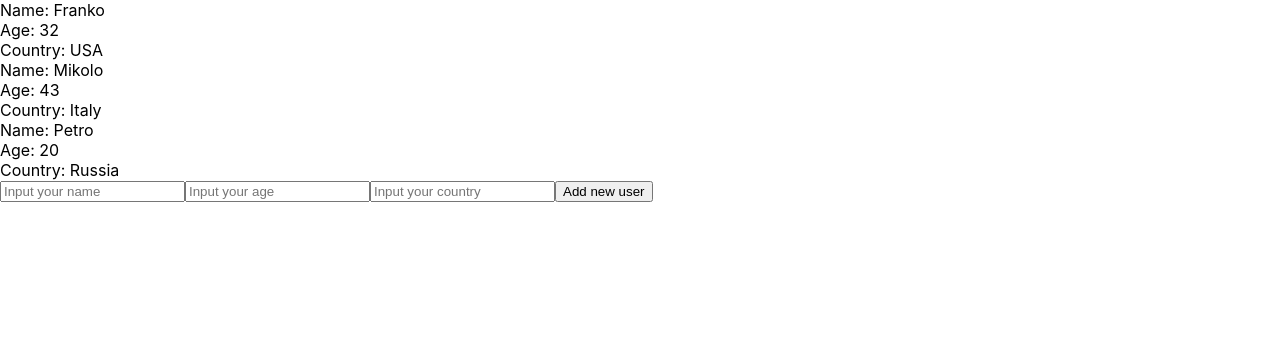
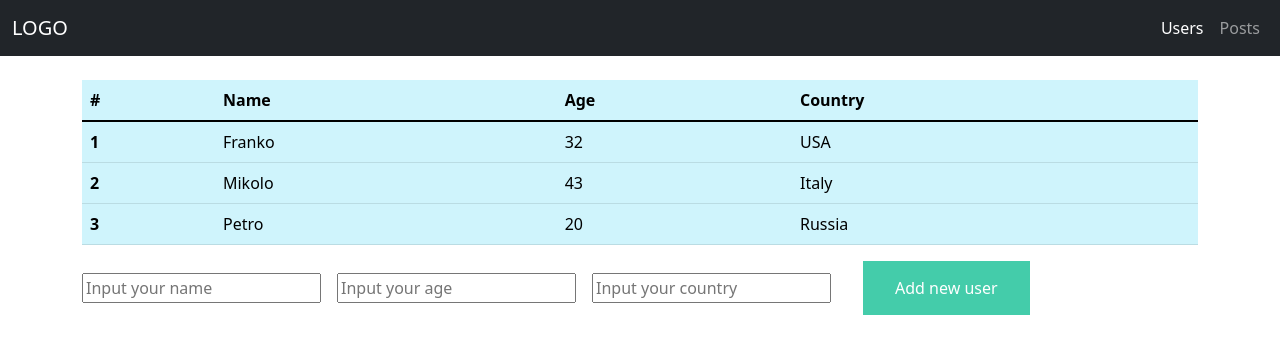
Before and after one commit to khaleeva/react_app, a React (Create React App) app: page /users in a window 1280 px wide. Shown: the top 354 px of the page. Built offline with nearby package versions, Linux system fonts and the light colour scheme.

Commit message:
add posts

```diff
--- a/package.json
+++ b/package.json
@@ -6,8 +6,10 @@
     "@testing-library/jest-dom": "^5.16.2",
     "@testing-library/react": "^12.1.2",
     "@testing-library/user-event": "^13.5.0",
+    "bootstrap": "^5.1.3",
     "react": "^17.0.2",
     "react-dom": "^17.0.2",
+    "react-router-dom": "^6.2.1",
     "react-scripts": "5.0.0",
     "web-vitals": "^2.1.4"
   },
--- /dev/null
+++ b/src/Pages/post/Posts.js
@@ -0,0 +1,61 @@
+import React from 'react';
+
+const Posts = () => {
+
+    const usersPosts = [
+        {
+            "userId": 1,
+            "id": 1,
+            "title": "sunt aut facere repellat provident occaecati excepturi optio reprehenderit",
+            "body": "quia et suscipit\nsuscipit recusandae consequuntur expedita et cum\nreprehenderit molestiae ut ut quas totam\nnostrum rerum est autem sunt rem eveniet architecto"
+        },
+        {
+            "userId": 1,
+            "id": 2,
+            "title": "qui est esse",
+            "body": "est rerum tempore vitae\nsequi sint nihil reprehenderit dolor beatae ea dolores neque\nfugiat blanditiis voluptate porro vel nihil molestiae ut reiciendis\nqui aperiam non debitis possimus qui neque nisi nulla"
+        },
+        {
+            "userId": 1,
+            "id": 3,
+            "title": "ea molestias quasi exercitationem repellat qui ipsa sit aut",
+            "body": "et iusto sed quo iure\nvoluptatem occaecati omnis eligendi aut ad\nvoluptatem doloribus vel accusantium quis pariatur\nmolestiae porro eius odio et labore et velit aut"
+        },
+        {
+            "userId": 1,
+            "id": 4,
+            "title": "eum et est occaecati",
+            "body": "ullam et saepe reiciendis voluptatem adipisci\nsit amet autem assumenda provident rerum culpa\nquis hic commodi nesciunt rem tenetur doloremque ipsam iure\nquis sunt voluptatem rerum illo velit"
+        },
+        {
+            "userId": 1,
+            "id": 5,
+            "title": "nesciunt quas odio",
+            "body": "repudiandae veniam quaerat sunt sed\nalias aut fugiat sit autem sed est\nvoluptatem omnis possimus esse voluptatibus quis\nest aut tenetur dolor neque"
+        },
+        {
+            "userId": 1,
+            "id": 6,
+            "title": "dolorem eum magni eos aperiam quia",
+            "body": "ut aspernatur corporis harum nihil quis provident sequi\nmollitia nobis aliquid molestiae\nperspiciatis et ea nemo ab reprehenderit accusantium quas\nvoluptate dolores velit et doloremque molestiae"
+        }]
+
+    return (
+        <div className="row">
+            {usersPosts.map((post, id) =>
+                <div className="col-sm-6 mt-3" key={id}>
+                    <div className="card">
+                        <div className="card-body">
+                            <h5 className="card-title">{post.title}</h5>
+                            <p className="card-text">{post.body}</p>
+                            <button className="btn btn-primary">Go somewhere</button>
+                        </div>
+                    </div>
+                </div>
+            )}
+
+        </div>
+    );
+};
+
+export default Posts;
--- /dev/null
+++ b/src/Pages/users/UserAdd.js
@@ -0,0 +1,60 @@
+import React, {useState} from 'react';
+import MyButton from "../../components/MyButton/MyButton";
+
+const UserAdd = ({users, setUsers}) => {
+    // const [user, setUser] = useState({});
+
+
+    const onChange = (e) =>{
+        e.preventDefault();
+        const field = e.target.id;
+        setValues({...values, [field]:e.target.value})
+    }
+
+    const addNewUser = () => {
+        setUsers([...users, values])
+        setValues({
+            name: '',
+            age: '',
+            country: ''
+        })
+    }
+
+    const [values, setValues] = useState({
+        name: '',
+        age: '',
+        country: ''
+    })
+
+    return (
+        <>
+            {Object.keys(values).map((value, index) => {
+                if (value === 'age') {
+                    return <input
+                        className={'user_input'}
+                        id={value}
+                        value={values[value]}
+                        key={index}
+                        type = 'number'
+                        placeholder={`Input your ${value}`}
+                        onChange={onChange}
+                    />
+                }
+                return <input
+                    className={'user_input'}
+                    id={value}
+                    value={values[value]}
+                    key={index}
+                    placeholder={`Input your ${value}`}
+                    onChange={onChange}
+                />
+            })
+            }
+
+
+            <MyButton className={"adduserBtn"} action={addNewUser}>Add new user</MyButton>
+        </>
+    );
+};
+
+export default UserAdd;
--- /dev/null
+++ b/src/Pages/users/UserList.js
@@ -0,0 +1,43 @@
+import React from 'react';
+
+
+const UserList = ({users}) => {
+
+    return (
+        <table className="table table-info">
+            <thead>
+            <tr>
+                <th scope="col">#</th>
+                <th scope="col">Name</th>
+                <th scope="col">Age</th>
+                <th scope="col">Country</th>
+            </tr>
+            </thead>
+            <tbody>
+            {users.map ((user, index) =>
+            <tr key={index}>
+                <th scope="row" >{index + 1}</th>
+                <td>{user.name}</td>
+                <td>{user.age}</td>
+                <td>{user.country}</td>
+            </tr>
+                )}
+            </tbody>
+        </table>
+    )
+
+};
+
+export default UserList;
+
+
+
+
+
+// return users.map((user, index) =>
+//     <div className={'userList'} key={index}>
+//         <div className={'name'}><span>Name:</span> {user.name}</div>
+//         <div className={'age'}><span>Age:</span> {user.age}</div>
+//         <div className={'country'}><span>Country:</span> {user.country}</div>
+//     </div>
+// )
--- /dev/null
+++ b/src/Pages/users/Users.js
@@ -0,0 +1,33 @@
+import React, {useState} from 'react';
+import UserList from "./UserList";
+import UserAdd from "./UserAdd";
+
+
+const Users = () => {
+    const [users, setUsers] = useState([
+        {
+            name: 'Franko',
+            age: 32,
+            country: "USA"
+        },
+        {
+            name: 'Mikolo',
+            age: 43,
+            country: "Italy"
+        },
+        {
+            name: 'Petro',
+            age: 20,
+            country: "Russia"
+        },
+
+    ]);
+    return (
+        <div    className='container'>
+            <UserList users={users}/>
+            <UserAdd users = {users} setUsers = {setUsers}/>
+        </div>
+    );
+};
+
+export default Users;
--- a/src/components/App.js
+++ b/src/components/App.js
@@ -1,6 +1,9 @@
-import UserList from "./UserList";
-import {users} from "../users";
-import UserAdd from "./UserAdd";
+
+import 'bootstrap/dist/css/bootstrap.min.css'
+import NavBar from "./NavBar";
+import AppRouter from "./AppRouter";
+import {BrowserRouter} from "react-router-dom";
+
 
 const App = () =>{
     // const [buttonText, setButtonText] = useState('Click me please!')
@@ -20,8 +23,10 @@ const App = () =>{
         {/*<Counter/>*/}
         {/*<MyClassButton/>*/}
 
-        <UserList users={users}/>
-        <UserAdd users = {users}/>
+        <BrowserRouter>
+            <NavBar/>
+            <AppRouter/>
+        </BrowserRouter>
     </div>
   );
 }
--- /dev/null
+++ b/src/components/AppRouter.js
@@ -0,0 +1,20 @@
+import React from 'react';
+import {Route, Routes} from "react-router-dom";
+import Users from "../Pages/users/Users";
+import Posts from "../Pages/post/Posts";
+
+
+
+
+const AppRouter = () => {
+  return (
+    <Routes>
+        <Route path = '/' element={<Users/>}/>
+        <Route path = '/users' element={<Users/>}/>
+        <Route path = '/posts' element={<Posts/>}/>
+
+    </Routes>
+  )
+};
+
+export default AppRouter;
--- /dev/null
+++ b/src/components/NavBar.js
@@ -0,0 +1,28 @@
+import React from 'react';
+import {Link} from "react-router-dom";
+
+const NavBar = () => {
+    return (
+        <nav className="navbar navbar-expand-lg navbar-dark bg-dark mb-4">
+            <div className="container-fluid">
+                <a className="navbar-brand" href="#">LOGO</a>
+                <button className="navbar-toggler" type="button" data-bs-toggle="collapse" data-bs-target="#navbarNav"
+                        aria-controls="navbarNav" aria-expanded="false" aria-label="Toggle navigation">
+                    <span className="navbar-toggler-icon"></span>
+                </button>
+                <div className="collapse navbar-collapse justify-content-end" id="navbarNav">
+                    <ul className="navbar-nav">
+                        <li className="nav-item">
+                            <Link to='/users' className="nav-link active" aria-current="page" href="#">Users</Link>
+                        </li>
+                        <li className="nav-item">
+                            <Link to='/posts' className="nav-link" href="#">Posts</Link>
+                        </li>
+                    </ul>
+                </div>
+            </div>
+        </nav>
+    );
+};
+
+export default NavBar;
--- a/src/components/UserAdd.js
+++ /dev/null
@@ -1,43 +0,0 @@
-import React, {useState} from 'react';
-
-const UserAdd = ({users}) => {
-    const [user, setUser] = useState({});
-
-
-    const onChange = (e) =>{
-        const field = e.target.id;
-        setUser({...user, [field]:e.target.value})
-    }
-
-    const addNewUser = () => {
-        users.push(user);
-        console.log(users)
-    }
-
-    console.log(user);
-    const values = {
-        name: 'text',
-        age: 'number',
-        country: 'text'
-    }
-
-
-
-
-    return (
-        <>
-            {Object.keys(values).map((value, index) =>
-                <input
-                    id = {value}
-                    key = {index}
-                    type = {values[value]}
-                    placeholder={`Input your ${value}`}
-                    onChange={onChange}
-                />
-            )}
-            <button onClick={addNewUser}>Add new user</button>
-        </>
-    );
-};
-
-export default UserAdd;
--- a/src/components/UserList.js
+++ /dev/null
@@ -1,15 +0,0 @@
-import React from 'react';
-
-
-const UserList = ({users}) => {
-
-    return users.map((user, index) =>
-            <div key={index}>
-                <div>Name: {user.name}</div>
-                <div>Age: {user.age}</div>
-                <div>Country: {user.country}</div>
-            </div>
-        )
-};
-
-export default UserList;
--- a/src/index.css
+++ b/src/index.css
@@ -15,3 +15,22 @@ code {
 .counter{
   margin-left: 1rem;
 }
+
+.
+
+.userList{
+  margin-bottom: 2rem;
+}
+
+span{
+  font-weight: bold;
+  padding-right: 0.5rem;
+}
+
+.user_input{
+  margin-right: 1rem;
+}
+
+.card{
+  height: 200px;
+}
--- a/src/index.js
+++ b/src/index.js
@@ -1,7 +1,7 @@
 import React from 'react';
 import ReactDOM from 'react-dom';
 import './index.css';
-import App from './components/App';
+import App from "./components/App";
 
 
 ReactDOM.render(
```
Also changed, not shown: 1 other file (tests, documents, lock files or other folders).
